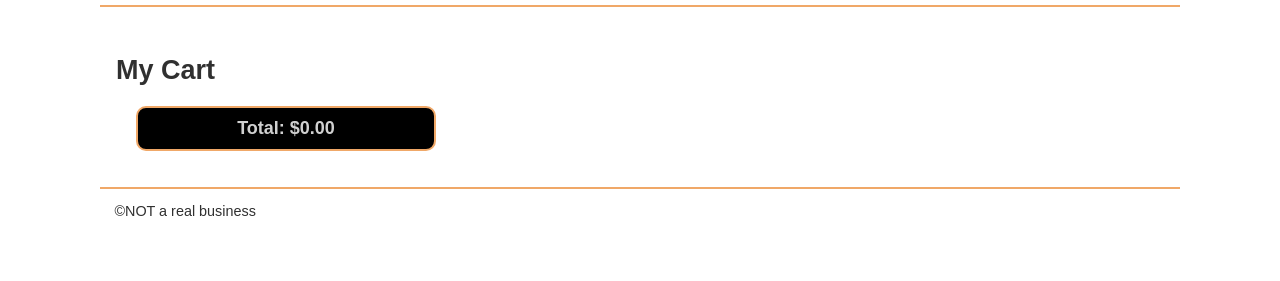
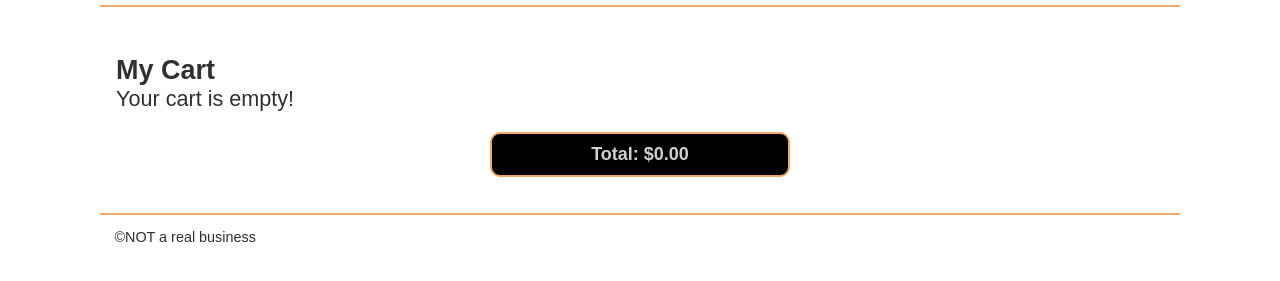
Before and after one commit to NefiMuniz/wdd330--Team06, a website: page src/cart/index.html in a window 1280 px wide. Shown: the part 71-352 px from the top of the page. Drawn offline with Linux system fonts and the light colour scheme.

Commit message:
Adding Empty Cart Message when there is no items in the cart.

```diff
--- a/src/cart/index.html
+++ b/src/cart/index.html
@@ -90,8 +90,13 @@
             <p class="cart-card__price">$199.99</p>
           </li> -->
         </ul>
+        <div class="empty-cart-message-container">
+          <span class="cart-empty"></span>
+        </div>
+        <div class="cart-total-container">
+          <p class="cart-total"> Total</p>
+        </div>
 
-        <p class="cart-total"> Total</p>
       </section>
     </main>
 
--- a/src/css/style.css
+++ b/src/css/style.css
@@ -191,7 +191,23 @@ button {
   font-size: 1em;
 }
 
+/* Empty Cart message*/
+.cart-empty {
+  font-size: var(--large-font);
+}
+.products .cart-empty {
+  text-align: center;
+}
 
+
+/*  Cart Total */
+
+.cart-total-container{
+  display: flex;
+  flex-flow: row wrap;
+  justify-content: center;
+  align-items: center;
+}
 
 .cart-total {
   text-align: center;
--- a/src/js/cart.js
+++ b/src/js/cart.js
@@ -42,6 +42,7 @@ function removeCartItem(e) {
 
   // update the total price after removal
   getTotal();
+  displayEmptyCartMessage();
 }
 
 // Update renderCartContents to call attachRemoveListeners
@@ -54,6 +55,12 @@ function renderCartContents() {
 
 }
 
+function displayEmptyCartMessage() {
+  const cartItems = getLocalStorage("so-cart") || [];
+  if (cartItems.length === 0) {
+      document.querySelector(".cart-empty").textContent = "Your cart is empty!";
+  }
+}
 
 function getTotal() {
   cartItemsTotal = getLocalStorage("so-cart") || [];
@@ -63,3 +70,4 @@ function getTotal() {
 
 renderCartContents();
 getTotal();
+displayEmptyCartMessage();
```
